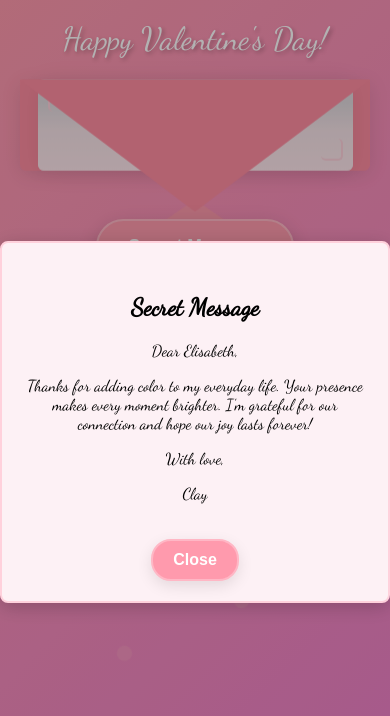
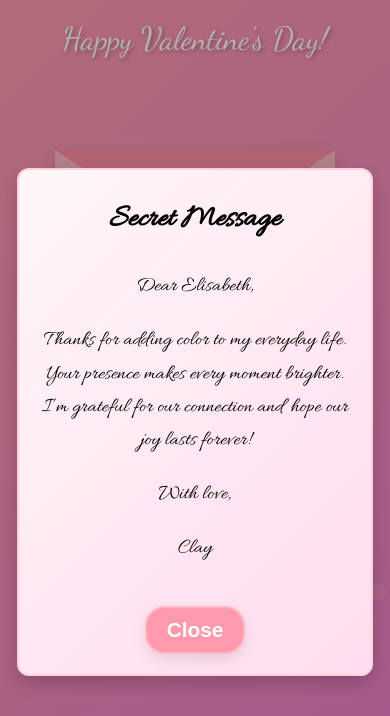
Before and after one commit to claylangi17/valentine-envelop, a plain HTML site: page index.html in a window 390 px wide. Both pictures are taken after a click on the button "Secret Message". Drawn offline with nearby package versions, Linux system fonts and the light colour scheme.

Commit message:
Update index.html

```diff
--- a/index.html
+++ b/index.html
@@ -5,8 +5,8 @@
     <title>Pink Envelope + Secret Message</title>
     <!-- Pastikan viewport agar responsif di HP -->
     <meta name="viewport" content="width=device-width, initial-scale=1.0">
-    <!-- Font untuk judul dan pesan -->
-    <link href="https://fonts.googleapis.com/css2?family=Dancing+Script&display=swap" rel="stylesheet">
+    <!-- Font untuk judul (Dancing Script) dan popup (Allura) -->
+    <link href="https://fonts.googleapis.com/css2?family=Dancing+Script&family=Allura&display=swap" rel="stylesheet">
     <style>
         :root {
             --color-env: #FFB7C5;
@@ -15,7 +15,6 @@
             --color-bg: #ed7fca;
             --color-heart: #ff85a2;
             --color-sparkle: #fff;
-            --wax-red: #c04040;
 
             --color-popup: #fdf1f5;  /* Warna latar popup */
             --color-border: #ffd1dc; /* Warna border popup */
@@ -33,6 +32,7 @@
             font-family: Arial, sans-serif;
         }
 
+        /* Judul */
         .title {
             text-align: center;
             margin-top: 20px;
@@ -48,9 +48,11 @@
             to   { opacity: 1; transform: translateY(0); }
         }
 
+        /* Amplop wrapper: tambahkan margin-top besar di desktop */
         .envlope-wrapper {
+            width: 350px;
             height: 400px;
-            margin-top: 20px;
+            margin-top: 120px; /* Perbesar jarak dari judul */
             animation: float 3s ease-in-out infinite;
             position: relative;
             z-index: 10;
@@ -63,18 +65,15 @@
         /* Amplop pink */
         #envelope {
             position: relative;
-            width: 350px; /* Lebar default di desktop */
-            max-width: 90vw; /* Responsif di layar kecil */
+            width: 350px;
             height: 220px;
+            margin: 0 auto;
+            background-color: var(--color-flap);
             border-bottom-left-radius: 6px;
             border-bottom-right-radius: 6px;
-            margin: 0 auto;
-            top: 140px;
-            background-color: var(--color-flap);
             box-shadow: 0 4px 20px rgba(0,0,0,.1);
             cursor: pointer;
         }
-
         .front {
             position: absolute;
             width: 0;
@@ -90,14 +89,15 @@
             pointer-events: none;
         }
         .pocket {
-            border-left: 175px solid var(--color-env);
-            border-right: 175px solid var(--color-env);
-            border-bottom: 110px solid var(--color-env2);
+            border-left: 175px solid #FFB7C5;
+            border-right: 175px solid #FFB7C5;
+            border-bottom: 110px solid #ff9aad;
             border-top: 110px solid transparent;
             border-bottom-left-radius: 6px;
             border-bottom-right-radius: 6px;
         }
 
+        /* Isi surat */
         .letter {
             position: relative;
             background-color: #e0d9dd;
@@ -123,7 +123,6 @@
                 rgba(255,231,236,0.70) 55%,
                 rgba(255,231,236,1.00) 100%);
         }
-
         .letter-corner {
             position: absolute;
             width: 20px;
@@ -135,6 +134,7 @@
         .corner-tl { top: 10px; left: 10px; border-right: none; border-bottom: none; }
         .corner-br { bottom: 10px; right: 10px; border-left: none; border-top: none; }
 
+        /* Pesan dalam surat */
         .message {
             position: relative;
             z-index: 2;
@@ -158,7 +158,7 @@
             text-shadow: 0 2px 3px rgba(0,0,0,0.1);
         }
 
-        /* Buka-tutup animasi amplop */
+        /* Animasi buka/tutup amplop */
         .open .flap {
             transform: rotateX(180deg);
             transition: transform 0.4s ease, z-index 0.6s;
@@ -268,33 +268,37 @@
             box-shadow: 0 7px 25px rgba(0,0,0,0.2);
         }
 
-        /* POPUP WRAPPER (untuk Secret Message) */
+        /* Popup wrapper */
         .popup-wrapper {
             position: fixed;
             top: 0; left: 0;
             width: 100%; height: 100%;
             background: rgba(0,0,0,0.3);
-            display: none; /* Tersembunyi default */
+            display: none;
             align-items: center;
             justify-content: center;
             z-index: 999;
         }
-        /* BENTUK KERTAS SURAT (POPUP) */
         .popup-letter {
+            background: linear-gradient(135deg, #fff6f8, #ffdcef);
+            border: 2px solid var(--color-border);
+            border-radius: 12px;
+            width: 80%;
+            max-width: 350px;
+            padding: 25px 20px 20px;
+            box-shadow: 0 8px 20px rgba(0,0,0,0.2);
+            text-align: center;
+            font-family: 'Allura', cursive;
+            font-size: 1.3em;
+            line-height: 1.6;
+            max-height: 70vh;
+            overflow-y: auto;
             position: relative;
-            background: var(--color-popup);
-            border: 2px solid var(--color-border);
-            border-radius: 8px;
-            width: 90%;
-            max-width: 400px;
-            padding: 30px 20px 20px;
-            box-shadow: 0 4px 20px rgba(0,0,0,0.2);
-            text-align: center;
-            font-family: 'Dancing Script', cursive;
-            max-height: 70vh; /* Jika teks panjang, akan scroll */
-            overflow-y: auto;
+
+            transform: scale(0.8);
+            opacity: 0;
+            transition: all 0.3s ease;
         }
-        /* Flap segitiga di atas popup */
         .popup-letter::before {
             content: "";
             position: absolute;
@@ -302,12 +306,10 @@
             left: 50%;
             transform: translate(-50%, -100%);
             width: 0; height: 0;
-            border-left: 60px solid transparent;
-            border-right: 60px solid transparent;
-            border-bottom: 50px solid var(--color-popup);
+            border-left: 50px solid transparent;
+            border-right: 50px solid transparent;
+            border-bottom: 40px solid #ffdcef;
         }
-
-        /* Tombol close di dalam popup */
         .close-btn {
             display: inline-block;
             background: var(--color-env2);
@@ -327,8 +329,12 @@
             transform: translateY(-2px);
             box-shadow: 0 7px 20px rgba(0,0,0,0.2);
         }
+        .popup-wrapper.show .popup-letter {
+            transform: scale(1);
+            opacity: 1;
+        }
 
-        /* Falling petals animation */
+        /* Kelopak mawar jatuh */
         .petal-container {
             pointer-events: none;
             position: fixed;
@@ -387,49 +393,17 @@
             .title {
                 font-size: 2em;
             }
+            /* Perbesar margin-top di mobile juga */
             .envlope-wrapper {
                 height: auto;
-                margin-top: 10px;
+                margin-top: 100px; /* Bisa 120px kalau masih menabrak */
             }
             #envelope {
-                top: 0px;
-                margin-top: 20px;
-                width: 90vw;
-                max-width: 350px;
-                height: auto;
-            }
-
-            /* Pastikan border-left + border-right = 90vw (total lebar amplop) */
-            .flap,
-            .pocket {
-                border-left: 45vw solid transparent;
-                border-right: 45vw solid transparent;
-            }
-            /* Flap atas ~34% dari lebar (pakai 34vw) */
-            .flap {
-                border-top: 34vw solid var(--color-flap);
-                border-bottom: 0;
-            }
-            /* Pocket bawah ~31% dari lebar (pakai 31vw) */
-            .pocket {
-                border-bottom: 31vw solid var(--color-env2);
-                border-top: 31vw solid transparent;
-            }
-
-            .letter {
-                top: 0%;
-                width: 90%;
-                height: auto;
-                margin-bottom: 20px;
-            }
-            .open .letter {
-                transform: translateY(-30px) rotate(-2deg);
-            }
-            .message p {
-                font-size: 1.4em;
+                transform: scale(0.8); /* Kecilkan amplop */
+                transform-origin: top center;
             }
             .secret-btn {
-                margin-top: 20px;
+                margin-top: 40px;
             }
         }
     </style>
@@ -466,14 +440,28 @@
     <!-- TOMBOL SECRET MESSAGE -->
     <button class="secret-btn" id="secretBtn">Secret Message</button>
 
+    <!-- Kelopak mawar -->
+    <div class="petal-container">
+        <div class="petal"></div>
+        <div class="petal"></div>
+        <div class="petal"></div>
+        <div class="petal"></div>
+        <div class="petal"></div>
+        <div class="petal"></div>
+        <div class="petal"></div>
+        <div class="petal"></div>
+        <div class="petal"></div>
+        <div class="petal"></div>
+    </div>
+
     <!-- POPUP SECRET MESSAGE -->
     <div class="popup-wrapper" id="popupWrapper">
       <div class="popup-letter">
-        <h2>Secret Message</h2>
+        <h2 style="margin-top: 0;">Secret Message</h2>
         <p>Dear Elisabeth,</p>
         <p>
-            Thanks for adding color to my everyday life.
-            Your presence makes every moment brighter.
+            Thanks for adding color to my everyday life.<br>
+            Your presence makes every moment brighter.<br>
             I’m grateful for our connection and hope our joy lasts forever!
         </p>
         <p>With love,</p>
@@ -487,20 +475,6 @@
     <audio id="loveAudio" preload="auto">
         <source src="https://cdn.pixabay.com/download/audio/2022/03/29/audio_423ef21a5e.mp3?filename=romantic-love-connection-116985.mp3" type="audio/mp3">
     </audio>
-
-    <!-- Elemen kelopak mawar yang jatuh -->
-    <div class="petal-container">
-        <div class="petal"></div>
-        <div class="petal"></div>
-        <div class="petal"></div>
-        <div class="petal"></div>
-        <div class="petal"></div>
-        <div class="petal"></div>
-        <div class="petal"></div>
-        <div class="petal"></div>
-        <div class="petal"></div>
-        <div class="petal"></div>
-    </div>
 
     <script src="https://code.jquery.com/jquery-3.6.0.min.js"></script>
     <script>
@@ -538,14 +512,20 @@
                 }
             }
 
-            // Tombol Secret Message: tampilkan popup
+            // Tombol Secret Message: popup fade in + scale in
             secretBtn.on('click', function() {
                 popupWrapper.css('display', 'flex');
+                setTimeout(() => {
+                    popupWrapper.addClass('show');
+                }, 50);
             });
 
-            // Tombol "Close" di popup: sembunyikan popup
+            // Tombol "Close": tutup popup
             closeBtn.on('click', function() {
-                popupWrapper.css('display', 'none');
+                popupWrapper.removeClass('show');
+                setTimeout(() => {
+                    popupWrapper.css('display', 'none');
+                }, 300);
             });
         });
     </script>
```
